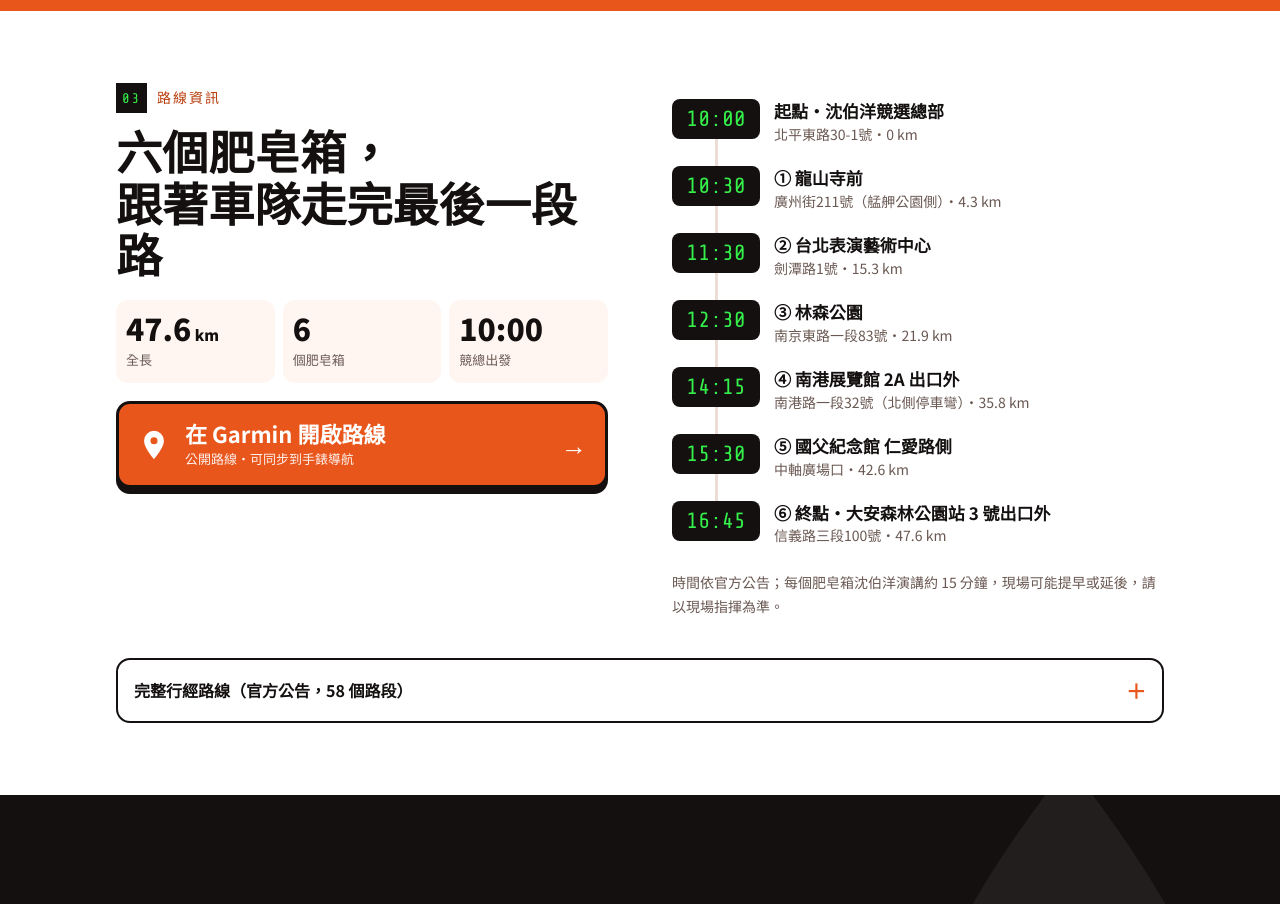
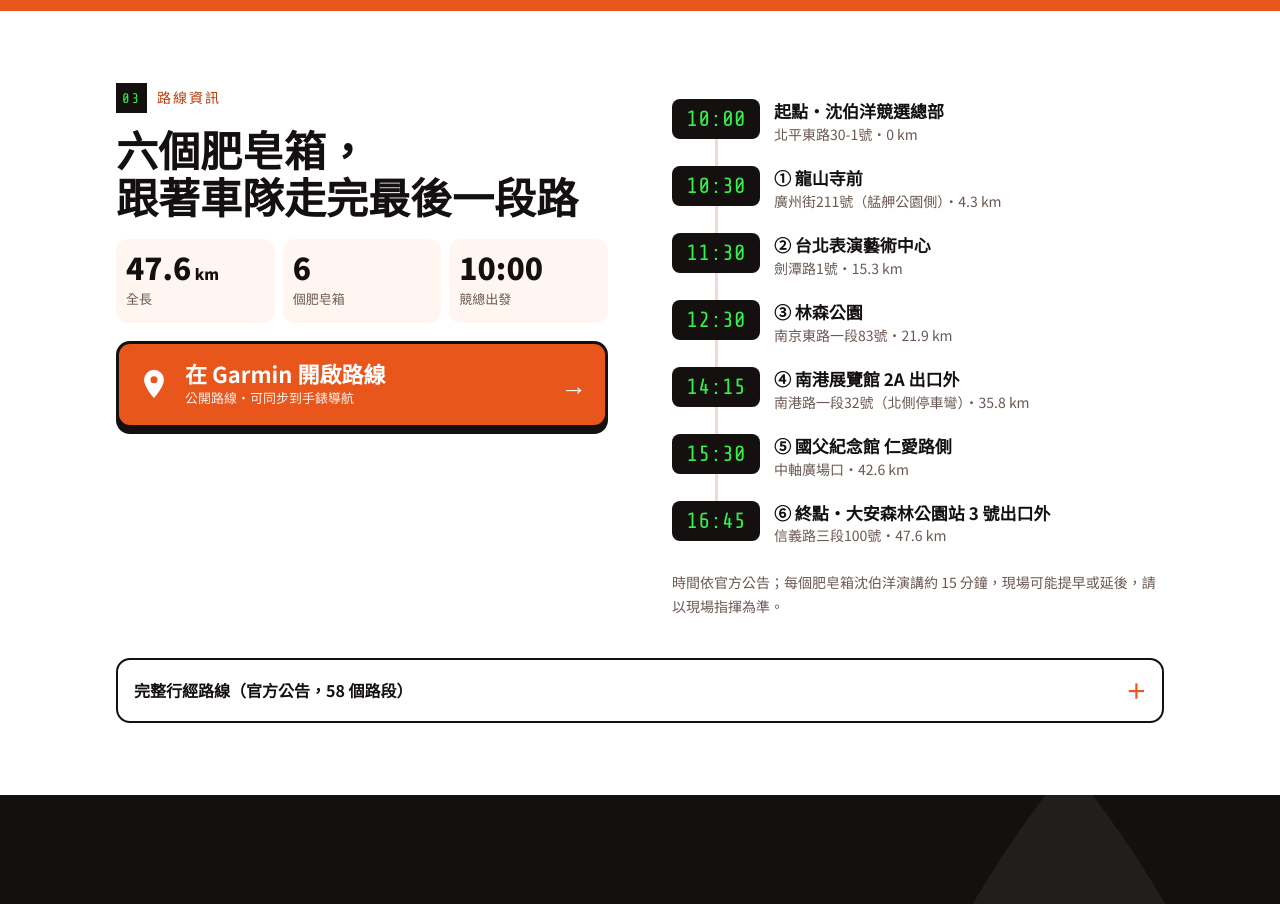
Before and after one commit to captain0507/yangliu-vote, a plain HTML site: page index.html in a window 1280 px wide. Shown: the part 2980-3884 px from the top of the page. Drawn offline with nearby package versions, Linux system fonts and the light colour scheme.

Commit message:
桌機路線標題字級調整
Co-Authored-By: Claude Opus 5.5 <noreply@anthropic.com>

```diff
--- a/index.html
+++ b/index.html
@@ -224,6 +224,7 @@ footer{background:var(--ink);color:#8E817B;font-size:13px;padding-block:18px 26p
   .route{padding-block:72px}
   .route .wrap{display:grid;grid-template-columns:minmax(0,1fr) minmax(0,1fr);column-gap:64px;align-items:start}
   .route-intro{position:sticky;top:24px}
+  .route h2{font-size:42px}
   .route-times .timeline{margin-top:6px}
   .route details{grid-column:1 / -1;margin-top:40px}
   .turns{columns:4}
```
